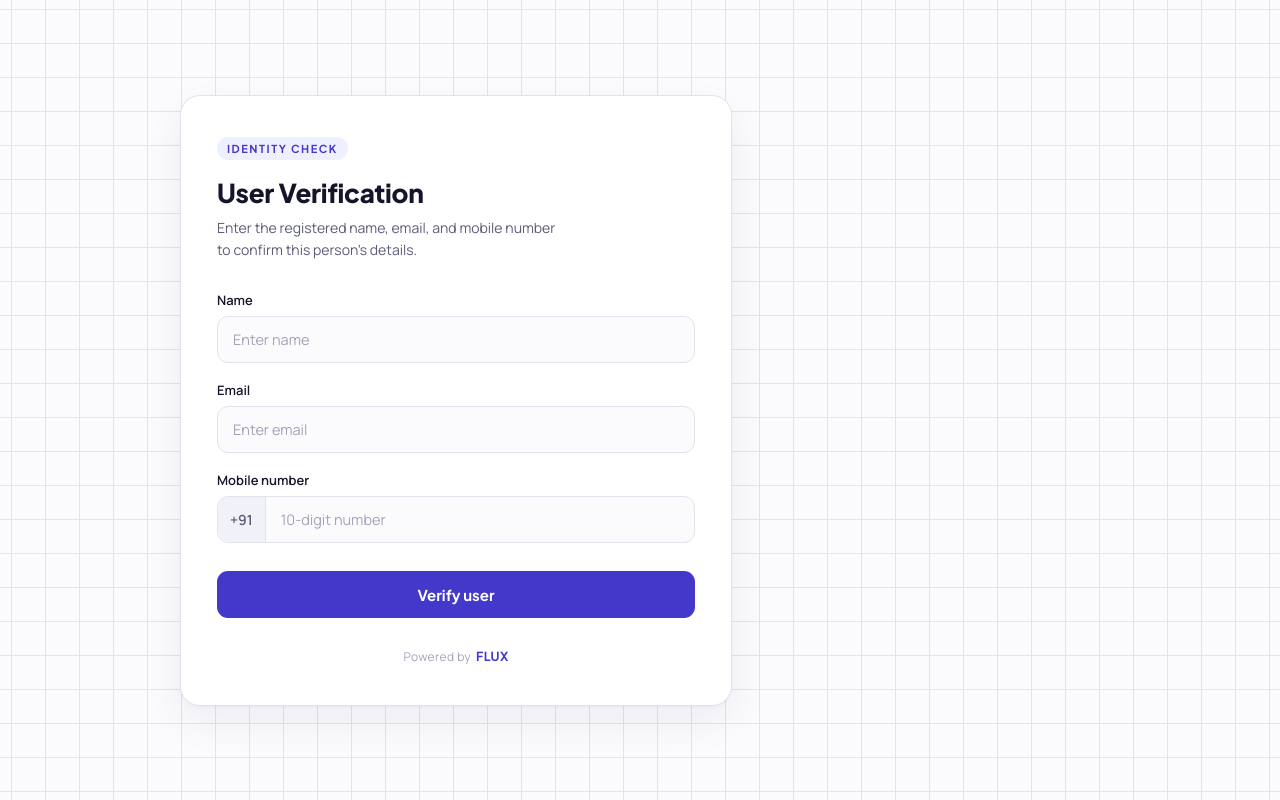
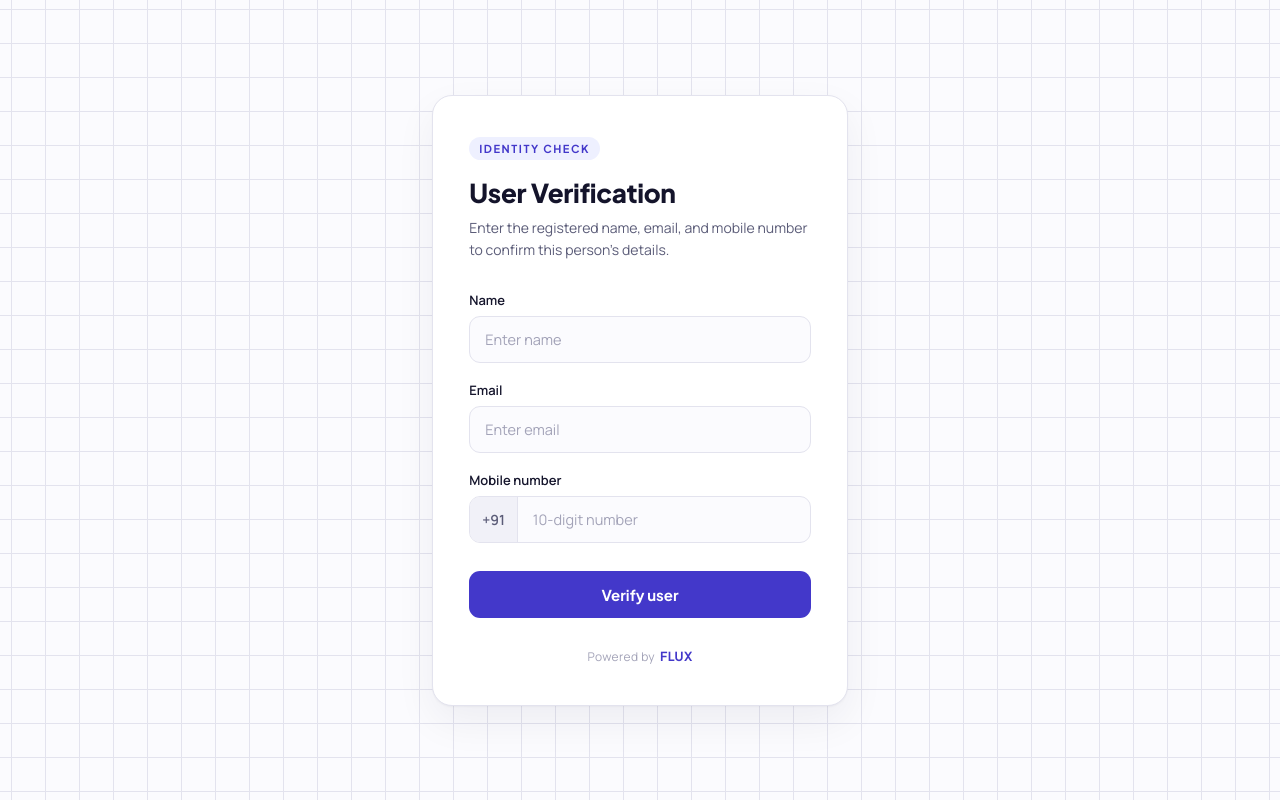
Before and after one commit to vinitkumar491/fluxuserverification, a React (Vite) app: page / in a window 1280 px wide. Built offline with nearby package versions, Linux system fonts and the light colour scheme; no server answers.

Commit message:
Some changes in UI

```diff
--- a/src/components/Verifydetail.tsx
+++ b/src/components/Verifydetail.tsx
@@ -75,7 +75,7 @@ const Verifydetails = () => {
 
   return (
     <div className="verify-page">
-      <div className="verify-shell">
+      <div className={`verify-shell ${user ? "has-result" : ""}`}>
         <div className="verify-card">
           <span className="eyebrow">Identity Check</span>
           <h2>User Verification</h2>
--- a/src/index.css
+++ b/src/index.css
@@ -41,10 +41,10 @@ body {
 .verify-shell {
   width: 100%;
   max-width: 920px;
-  display: grid;
-  grid-template-columns: minmax(0, 1fr);
+  display: flex;
+  justify-content: center;
+  align-items: flex-start;
   gap: 28px;
-  align-items: start;
 }
 
 @media (min-width: 760px) {
@@ -416,3 +416,17 @@ button:disabled {
     font-size: 22px;
   }
 }
+
+.verify-shell.has-result {
+  display: grid;
+  grid-template-columns: minmax(0, 1fr) 340px;
+  align-items: start;
+}
+
+@media (max-width: 760px) {
+  .verify-shell.has-result {
+    display: flex;
+    flex-direction: column;
+    align-items: center;
+  }
+}
```
